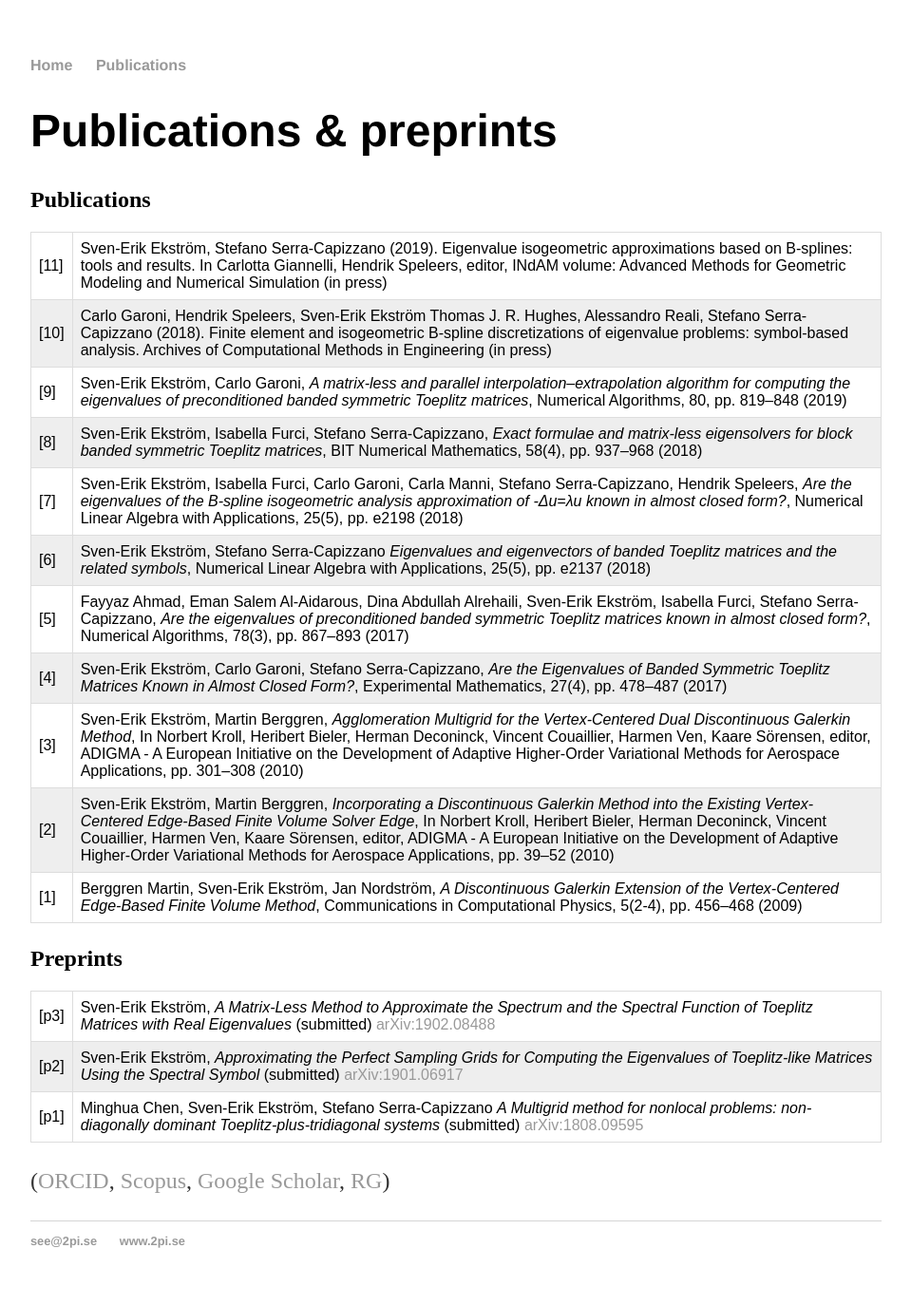
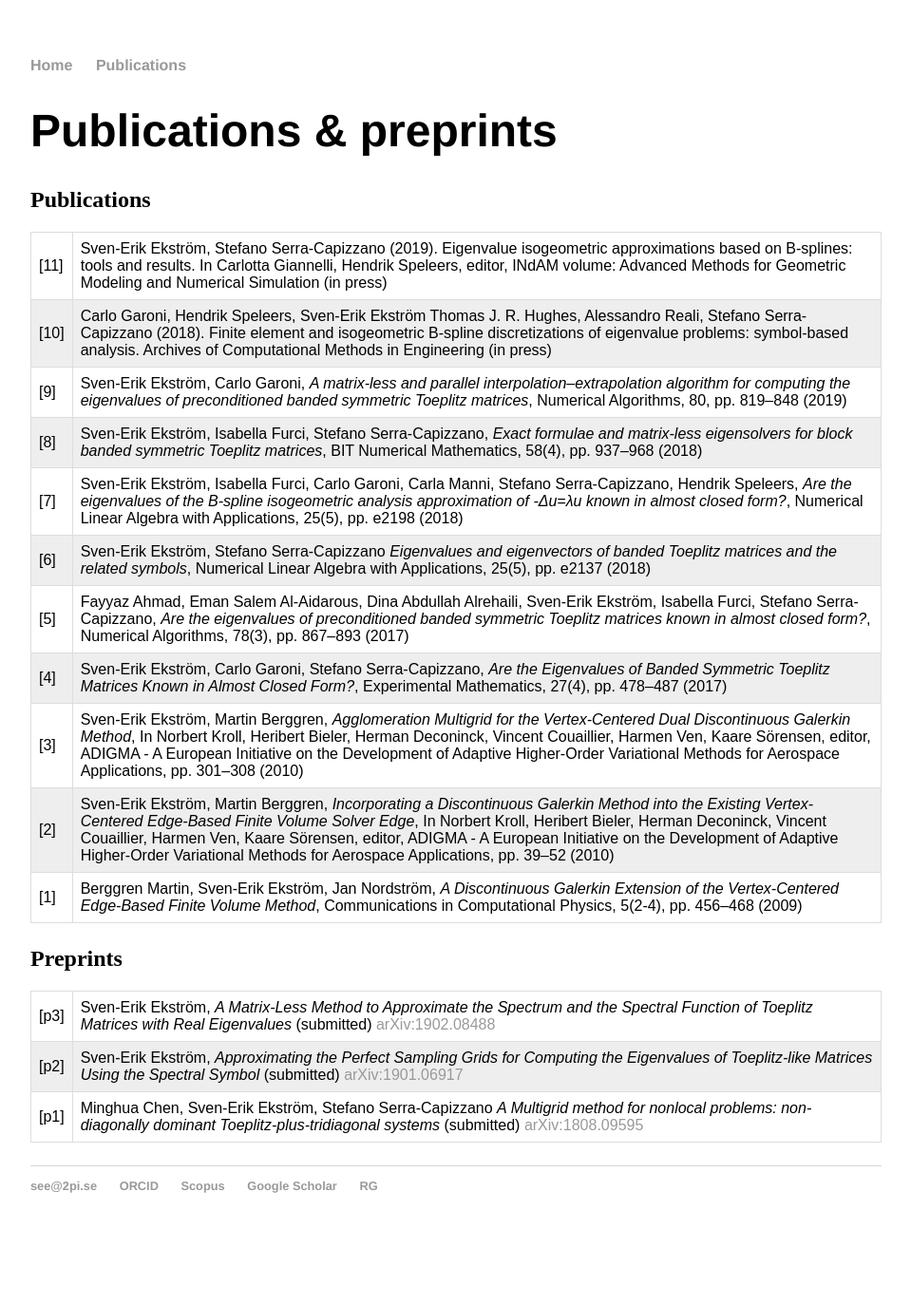
Before and after one commit to sverek/sverek.github.io, a Jekyll site: the page built from test/index.html, in a window 1280 px wide. Shown: the whole page at 95% size, without its empty margins (160-1119 px from the left). Built offline with Jekyll 4.4.1, drawn with Linux system fonts in a browser that asks for light colours; after the commit the page ends 1316 px from its top, so only the background shows below that.

Commit message:
new test

```diff
--- a/_layouts/default.html
+++ b/_layouts/default.html
@@ -20,7 +20,10 @@
 			<footer>
 	    		<ul>
 	        		<li><a href="mailto:see@2pi.se">see@2pi.se</a></li>
-        			<li><a href="https://www.2pi.se">www.2pi.se</a></li>
+        			<li><a href="https://orcid.org/0000-0002-7875-7543">ORCID</a></li>
+					<li><a href="https://www.scopus.com/authid/detail.uri?authorId=26039133200">Scopus</a></li>
+					<li><a href="https://scholar.google.com/citations?user=zn3b3cwAAAAJ">Google Scholar</a></li>
+					<li><a href="https://www.researchgate.net/profile/Sven_Erik_Ekstroem">RG</a></li>
 					</ul>
 				</ul>
 			</footer>
--- a/index.html
+++ b/index.html
@@ -14,10 +14,4 @@ title: www.2pi.se
 	<p>
 		My main research interest is spectral analysis of PDE and FDE discretizations, and other structured matrices (especially Toeplitz-like), using matrix-less methods, the theory of GLT sequences, and other techniques. I especially like non-Hermitian matrix sequences with peculiar spectral behavior.
 	</p>
-	<p>
-		(<a href="https://orcid.org/0000-0002-7875-7543">ORCID</a>,
-		<a href="https://www.scopus.com/authid/detail.uri?authorId=26039133200">Scopus</a>,
-		<a href="https://scholar.google.com/citations?user=zn3b3cwAAAAJ">Google Scholar</a>,
-		<a href="https://www.researchgate.net/profile/Sven_Erik_Ekstroem">RG</a>)
-	</p>
 </div>
--- a/test.html
+++ b/test/index.html
@@ -100,10 +100,4 @@ tr:nth-child(even) {
   		</tr>
  		</table>
 	</p>
-	<p>
-		(<a href="https://orcid.org/0000-0002-7875-7543">ORCID</a>,
-		<a href="https://www.scopus.com/authid/detail.uri?authorId=26039133200">Scopus</a>,
-		<a href="https://scholar.google.com/citations?user=zn3b3cwAAAAJ">Google Scholar</a>,
-		<a href="https://www.researchgate.net/profile/Sven_Erik_Ekstroem">RG</a>)
-	</p>
 </div>
```
